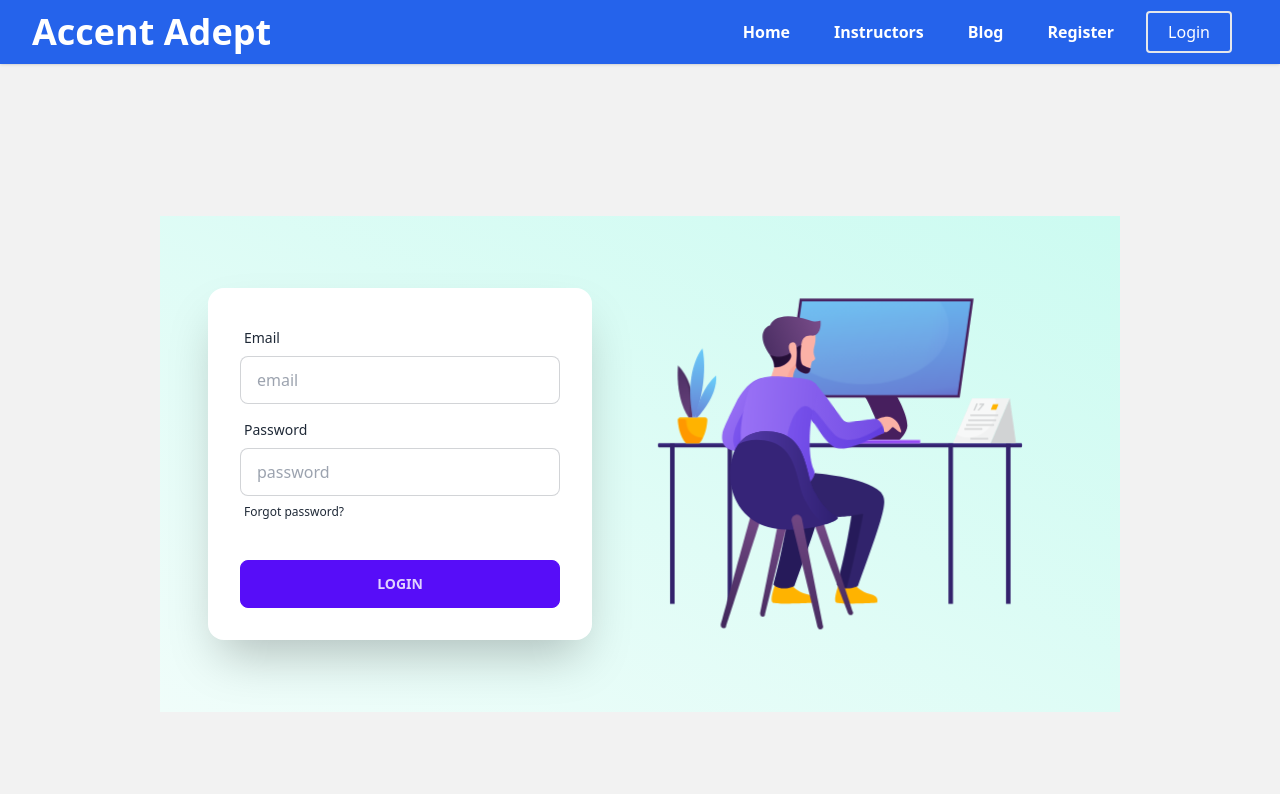
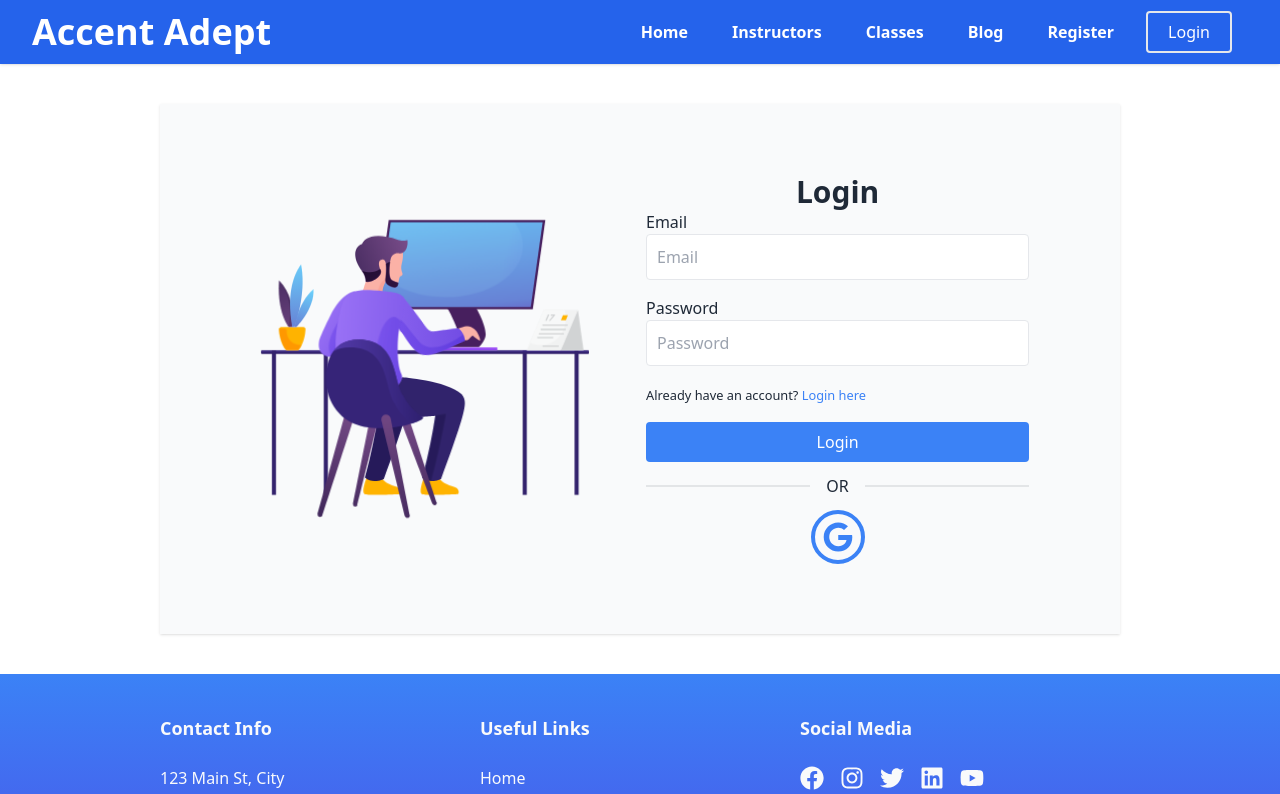
Before and after one commit to dev-nirob1/Accent-adept-client, a React (Vite) app: page /login in a window 1280 px wide. Shown: the top 794 px of the page. Built offline with nearby package versions, Linux system fonts and the light colour scheme; no server answers.

Commit message:
login and registration page design complete

```diff
--- a/src/AuthProvider/AuthProvider.jsx
+++ b/src/AuthProvider/AuthProvider.jsx
@@ -1,15 +1,63 @@
-import { createContext, useState } from "react";
+import { createContext, useEffect, useState } from "react";
+import { GoogleAuthProvider, createUserWithEmailAndPassword, getAuth, onAuthStateChanged, signInWithEmailAndPassword, signInWithPopup, signOut } from "firebase/auth";
+import { app } from "../Firebase/firebase.config";
 
 export const AuthContext = createContext()
+const auth = getAuth(app);
 
 const AuthProvider = ({ children }) => {
-    const user = 'nirob';
+
+    const [user, setUser] = useState(null)
     const [loading, setLoading] = useState(true)
+    const googleProvider = new GoogleAuthProvider()
+
+    //create user with email/pass
+    const createUser = (email, password)=>{
+        setLoading(true)
+       return createUserWithEmailAndPassword(auth, email, password);
+    }
+
+    //login with email/pass
+    const login = (email, password)=> {
+        setLoading(true)
+        return signInWithEmailAndPassword(auth, email, password)
+    }
+
+    //google login/
+    const googleLogin = ()=>{
+        setLoading(true)
+        return signInWithPopup(auth, googleProvider)
+    }
+
+    //signout
+    const logOut = ()=>{
+        setLoading(true)
+        return signOut(auth)
+    }
+
+    //observer
+    useEffect(() => {
+        const unSubscribe = onAuthStateChanged(auth, currentUser => {
+            setUser(currentUser)
+            console.log(currentUser)
+            setLoading(false)
+        })
+        return () => {
+            return unSubscribe();
+        }
+    }, [])
+
     const authInfo = {
         user,
         loading,
-        setLoading
+        setLoading,
+        createUser,
+        login,
+        googleLogin,
+        logOut
     }
+
+
     return (
         <AuthContext.Provider value={authInfo} >
             {children}
--- /dev/null
+++ b/src/Firebase/firebase.config.js
@@ -0,0 +1,17 @@
+// Import the functions you need from the SDKs you need
+import { initializeApp } from "firebase/app";
+// TODO: Add SDKs for Firebase products that you want to use
+// https://firebase.google.com/docs/web/setup#available-libraries
+
+// Your web app's Firebase configuration
+const firebaseConfig = {
+    apiKey: import.meta.env.VITE_apiKey,
+    authDomain: import.meta.env.VITE_authDomain,
+    projectId: import.meta.env.VITE_projectId,
+    storageBucket: import.meta.env.VITE_storageBucket,
+    messagingSenderId: import.meta.env.VITE_messagingSenderId,
+    appId: import.meta.env.VITE_appId
+};
+
+// Initialize Firebase
+export const app = initializeApp(firebaseConfig);
--- a/src/Pages/Instructors/Instructors.jsx
+++ b/src/Pages/Instructors/Instructors.jsx
@@ -4,7 +4,7 @@ import SectionTitle from "../../Components/SectionTitle";
 const Instructors = () => {
     const [instructors, setInstructors] = useState([])
     useEffect(() => {
-        fetch('data.json')
+        fetch('http://localhost:5000/instructors')
             .then(res => res.json())
             .then(data => {
                 console.log(data)
@@ -21,7 +21,7 @@ const Instructors = () => {
             ></SectionTitle>
             <div className="grid grid-cols-2 gap-6">
                 {
-                    instructors.map(ins => (<div key={ins.instructor.id} className="card lg:card-side bg-base-100 shadow-xl">
+                    instructors.map(ins => (<div key={ins._id} className="card lg:card-side bg-base-100 shadow-xl">
                         <figure><img className="w-[380px]" src={ins.instructor.image} alt="Album" /></figure>
                         <div className="card-body">
                             <h2 className="card-title">{ins.instructor.name}</h2>
--- a/src/Pages/Login/Login.jsx
+++ b/src/Pages/Login/Login.jsx
@@ -1,34 +1,60 @@
 import Lottie from "lottie-react";
 import groovyWalkAnimation from "./../../assets/animation_lnbsqrcr.json";
+import { useForm, } from 'react-hook-form';
+import { FaGoogle } from "react-icons/fa";
+import { Link } from "react-router-dom";
+
 
 const Login = () => {
+    const { register, handleSubmit, formState: { errors } } = useForm();
+
+    const onSubmit = (data) => {
+        // Handle form submission here
+        console.log(data);
+    }
+
     return (
-        <div className="hero min-h-screen bg-base-200">
-            <div className="hero-content w-3/4 bg-gradient-to-tr from-teal-50 to-teal-100 items-center flex-col lg:flex-row-reverse">
-                <div className="text-center lg:text-left w-1/2">
+        <div className="my-10 mx-auto p-2 md:p-6 sm:w-3/4 bg-gray-50 shadow">
+            <div className="grid gap-3 md:grid-cols-2 p-4 md:p-8 items-center justify-center">
+                <div className="lg::w-10/12 order-2 md:order-none">
                     <Lottie animationData={groovyWalkAnimation} loop={true} />
                 </div>
-                <div className="card flex-shrink-0 w-full max-w-sm shadow-2xl bg-base-100">
-                    <form className="card-body">
-                        <div className="form-control">
-                            <label className="label">
-                                <span className="label-text">Email</span>
-                            </label>
-                            <input type="email" placeholder="email" className="input input-bordered" required />
+                <div className="lg:w-11/12 order-1">
+                    <h2 className="text-center text-3xl font-semibold">Login </h2>
+                    <form onSubmit={handleSubmit(onSubmit)} className="space-y-4">
+                        <div className="mb-4">
+                            <label className="block">Email</label>
+                            <input
+                                {...register("email", { required: true })}
+                                type="email"
+                                placeholder="Email"
+                                className="w-full p-[10px] border rounded"
+                            />
+                            {errors.email && <p className="text-red-600 mt-1">Email is required.</p>}
                         </div>
-                        <div className="form-control">
-                            <label className="label">
-                                <span className="label-text">Password</span>
-                            </label>
-                            <input type="password" placeholder="password" className="input input-bordered" required />
-                            <label className="label">
-                                <a href="#" className="label-text-alt link link-hover">Forgot password?</a>
-                            </label>
+                        <div className="mb-4">
+                            <label className="block">Password</label>
+                            <input
+                                {...register("password", { required: true })}
+                                type="password"
+                                placeholder="Password"
+                                className="w-full p-[10px] border rounded"
+                            />
+                            {errors.password && <p className="text-red-600 mt-1">Password is required.</p>}
                         </div>
-                        <div className="form-control mt-6">
-                            <button className="btn btn-primary">Login</button>
-                        </div>
+                        <p><small>Already have an account? <Link className="text-blue-500 hover:underline" to="/login">Login here</Link></small></p>
+                        <button
+                            type="submit"
+                            className="bg-blue-500 btn-block text-white p-2 rounded hover:bg-blue-600"
+                        >
+                            Login
+                        </button>
                     </form>
+                    <div className="divider">OR</div>
+
+                    <div className="text-center">
+                        <button className="text-blue-500 hover:text-white hover:bg-blue-600 text-3xl rounded-full p-2 border-4 border-blue-500"><FaGoogle></FaGoogle></button>
+                    </div>
                 </div>
             </div>
         </div>
--- a/src/Pages/Register/Register.jsx
+++ b/src/Pages/Register/Register.jsx
@@ -1,8 +1,10 @@
 import { useState } from "react";
 import { useForm } from "react-hook-form";
 import { AiFillEye, AiFillEyeInvisible } from "react-icons/ai";
+import { FaGoogle } from 'react-icons/fa';
 import Lottie from "lottie-react";
 import animationData from "./../../assets/animation_lnbsqrcr.json"
+import { Link } from "react-router-dom";
 
 const Register = () => {
     const {
@@ -21,9 +23,9 @@ const Register = () => {
     const password = watch("password", "");
 
     return (
-        <div className="my-16 shadow-lg bg-gray-50 p-6 flex items-center w-3/4 mx-auto flex-col md:flex-row">
-            <div className="form-column md:w-1/2 p-4">
-                <h2 className="text-2xl font-semibold mb-4">Registration</h2>
+        <div className="my-10 shadow-lg bg-gray-50 p-6 flex items-center w-3/4 mx-auto flex-col md:flex-row">
+            <div className="form-column md:w-1/2 p-8">
+                <h2 className="text-4xl text-center font-semibold mb-4">Registration</h2>
                 <form onSubmit={handleSubmit(onSubmit)} className="space-y-4">
                     <div className="mb-4">
                         <label className="block">Name</label>
@@ -31,7 +33,7 @@ const Register = () => {
                             {...register("name", { required: true })}
                             type="text"
                             placeholder="Name"
-                            className="w-full p-2 border rounded"
+                            className="w-full shadow p-[10px] border rounded"
                         />
                         {errors.name && (
                             <p className="text-red-600 mt-1">Name is required.</p>
@@ -43,25 +45,26 @@ const Register = () => {
                             {...register("email", { required: true })}
                             type="email"
                             placeholder="Email"
-                            className="w-full p-2 border rounded"
+                            className="w-full shadow p-[10px] border rounded"
                         />
                         {errors.email && (
                             <p className="text-red-600 mt-1">Email is required.</p>
                         )}
                     </div>
                     <div className="grid grid-cols-2 gap-3">
-                        <div className="mb-4 relative">
+                        <div>
                             <label className="block">Password</label>
+                            <div className="relative">
                                 <input
                                     {...register("password", { required: true })}
                                     type={passwordToggle ? "text" : "password"}
                                     placeholder="Password"
-                                className="w-full p-2 border rounded pr-12"
+                                    className="w-full shadow p-[10px] border rounded pr-12"
                                 />
                                 <button
                                     type="button"
                                     onClick={() => setPasswordToggle(!passwordToggle)}
-                                className="absolute top-[70%] right-2 transform -translate-y-1/2"
+                                    className="absolute top-1/2 right-2 transform -translate-y-1/2"
                                 >
                                     {passwordToggle ? (
                                         <AiFillEyeInvisible size={20} />
@@ -69,12 +72,15 @@ const Register = () => {
                                         <AiFillEye size={20} />
                                     )}
                                 </button>
+                            </div>
+
                             {errors.password && (
                                 <p className="text-red-600 mt-1">Password is required.</p>
                             )}
                         </div>
-                        <div className="mb-4 relative">
+                        <div>
                             <label className="block">Confirm Password</label>
+                            <div className="relative">
                                 <input
                                     {...register("confirmPassword", {
                                         required: true,
@@ -82,7 +88,7 @@ const Register = () => {
                                     })}
                                     type={confirmPasswordToggle ? "text" : "password"}
                                     placeholder="Confirm Password"
-                                className="w-full p-2 border rounded pr-12"
+                                    className="w-full p-[10px] shadow border rounded pr-12"
                                 />
                                 <button
                                     type="button"
@@ -95,6 +101,8 @@ const Register = () => {
                                         <AiFillEye size={20} />
                                     )}
                                 </button>
+                            </div>
+
                             {errors.confirmPassword && (
                                 <p className="text-red-600 mt-1">Passwords must match.</p>
                             )}
@@ -106,21 +114,10 @@ const Register = () => {
                             {...register("photoUrl")}
                             type="text"
                             placeholder="Photo URL"
-                            className="w-full p-2 border rounded"
+                            className="w-full shadow p-[10px] border rounded"
                         />
                     </div>
-                    <div className="mb-4">
-                        <label className="block">Gender</label>
-                        <select
-                            {...register("gender")}
-                            className="w-full p-2 border rounded"
-                        >
-                            <option value="female">Female</option>
-                            <option value="male">Male</option>
-                            <option value="other">Other</option>
-                        </select>
-                    </div>
-
+                    <p><small>Already have an account? <Link className="text-blue-500 hover:underline" to="/login">Login here</Link></small></p>
                     <button
                         type="submit"
                         className="bg-blue-500 btn-block text-white p-2 rounded hover:bg-blue-600"
@@ -128,6 +125,12 @@ const Register = () => {
                         Register
                     </button>
                 </form>
+
+                <div className="divider">OR</div>
+
+                <div className="text-center">
+                    <button className="text-blue-500 hover:text-white hover:bg-blue-600 text-3xl rounded-full p-2 border-4 border-blue-500"><FaGoogle></FaGoogle></button>
+                </div>
             </div>
             <div className="animation-column md:w-1/2 p-4">
                 <Lottie animationData={animationData} />
--- a/src/Shared/Navbar/Navbar.jsx
+++ b/src/Shared/Navbar/Navbar.jsx
@@ -1,30 +1,30 @@
-import { useEffect, useState } from "react";
-import { Link, useLocation } from "react-router-dom";
+// import { useEffect, useState } from "react";
+import { Link, } from "react-router-dom";
 
 const Navbar = () => {
-    const [navbar, setNavbar] = useState(false);
-    const location = useLocation()
+    // const [navbar, setNavbar] = useState(false);
+    // const location = useLocation()
 
-    const changeBg = () => {
-        console.log(window.scrollY)
-        if (window.scrollY > 200 && location.pathname === '/') {
-            setNavbar(true)
-        }
-        else {
-            setNavbar(false)
-        }
-    }
-    useEffect(() => {
-        window.addEventListener('scroll', changeBg);
-        return () => {
-            window.removeEventListener('scroll', changeBg);
-        }
-    }, []);
+    // const changeBg = () => {
+    //     // console.log(window.scrollY)
+    //     if (window.scrollY > 200 && location.pathname === '/') {
+    //         setNavbar(true)
+    //     }
+    //     else {
+    //         setNavbar(false)
+    //     }
+    // }
+    // useEffect(() => {
+    //     window.addEventListener('scroll', changeBg);
+    //     return () => {
+    //         window.removeEventListener('scroll', changeBg);
+    //     }
+    // }, []);
 
-    const bgOpacity = location.pathname === "/" ? "bg-opacity-10" : "bg-opacity-100 sticky top-0 ";
+    // const bgOpacity = location.pathname === "/" ? "bg-opacity-10" : "bg-opacity-100 sticky top-0 ";
 
     return (
-        <div className={`flex justify-between fixed z-10 w-full container mx-auto items-center bg-blue-600 shadow ${navbar ? 'md:bg-opacity-100 transition-opacity' : `md:${bgOpacity} transition-opacity`} md:px-8 md:py-3`}>
+        <div className={`flex justify-between sticky top-0 z-10 w-full container mx-auto items-center bg-blue-600 shadow md:px-8 md:py-3`}>
             <div>
                 <div className="dropdown">
                     <label tabIndex={0} className="btn btn-ghost text-white md:hidden">
@@ -33,6 +33,7 @@ const Navbar = () => {
                     <ul tabIndex={0} className="menu menu-sm dropdown-content mt-3 z-[1] p-3 shadow bg-base-100 rounded-box w-52 font-semibold text-lg">
                         <li><Link to='/'>Home</Link></li>
                         <li><Link to='/instructors'>Instructors</Link></li>
+                        <li><Link to='/classes'>Instructors</Link></li>
                         <li><Link to='/'>Blog</Link></li>
                     </ul>
                 </div>
@@ -43,6 +44,7 @@ const Navbar = () => {
                 <ul className="space-x-5 menu-horizontal items-center font-semibold text-white text-base px-4">
                     <li className="rounded px-3 py-2 hover:text-[#6B6FF7] hover:bg-white"><Link to='/'>Home</Link></li>
                     <li className="rounded px-3 py-2 hover:text-[#6B6FF7] hover:bg-white"><Link to='/instructors'>Instructors</Link></li>
+                    <li className="rounded px-3 py-2 hover:text-[#6B6FF7] hover:bg-white"><Link to='/instructors'>Classes</Link></li>
                     <li className="rounded px-3 py-2 hover:text-[#6B6FF7] hover:bg-white"><Link to='/'>Blog</Link></li>
                     <li className="rounded px-3 py-2 hover:text-[#6B6FF7] hover:bg-white"><Link to='/register'>Register</Link></li>
                     <li><Link to='/login' className="border-2 px-5 p-2 hover:bg-white rounded font-medium hover:text-[#6B6FF7] text-white">Login</Link></li>
```
Also changed, not shown: src/Pages/Classes/Classes.jsx (added, +10 -0 lines), src/Shared/Footer/Footer.jsx (+4 -4 lines). Lines whose indentation alone changed are shown as unchanged.
